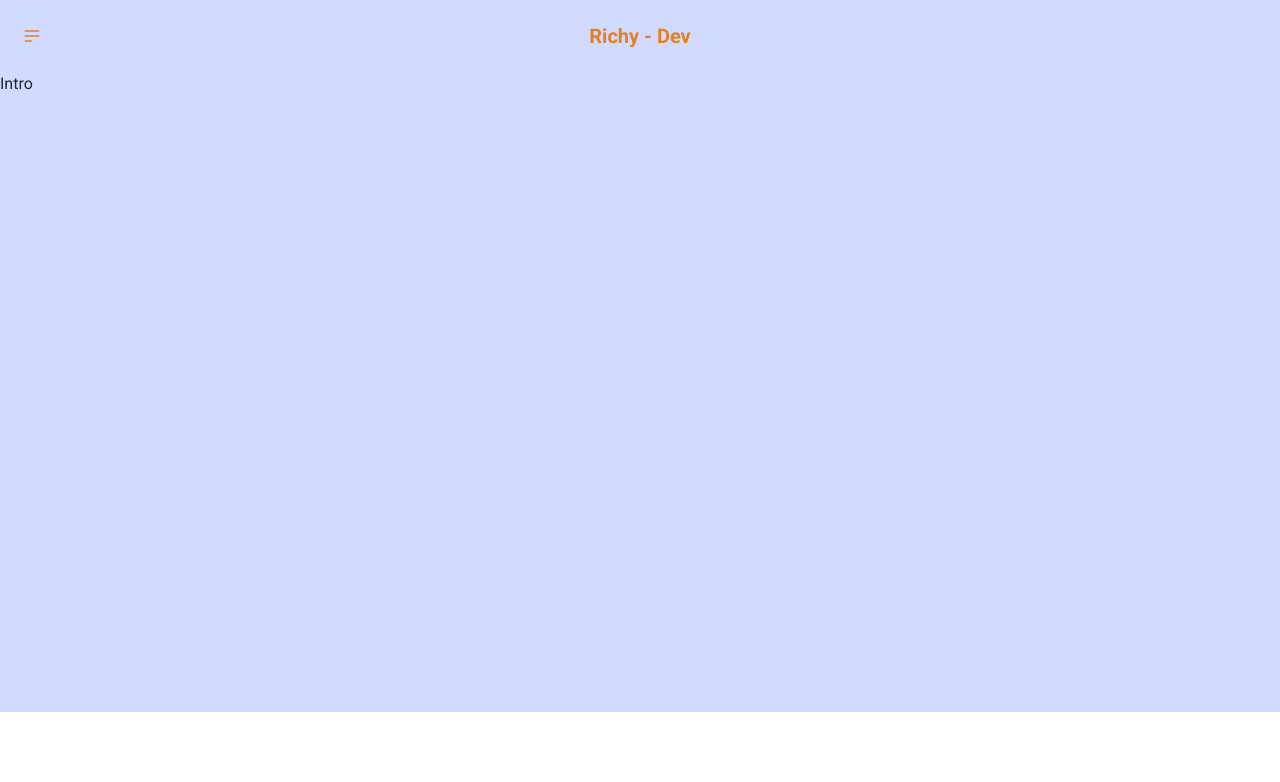
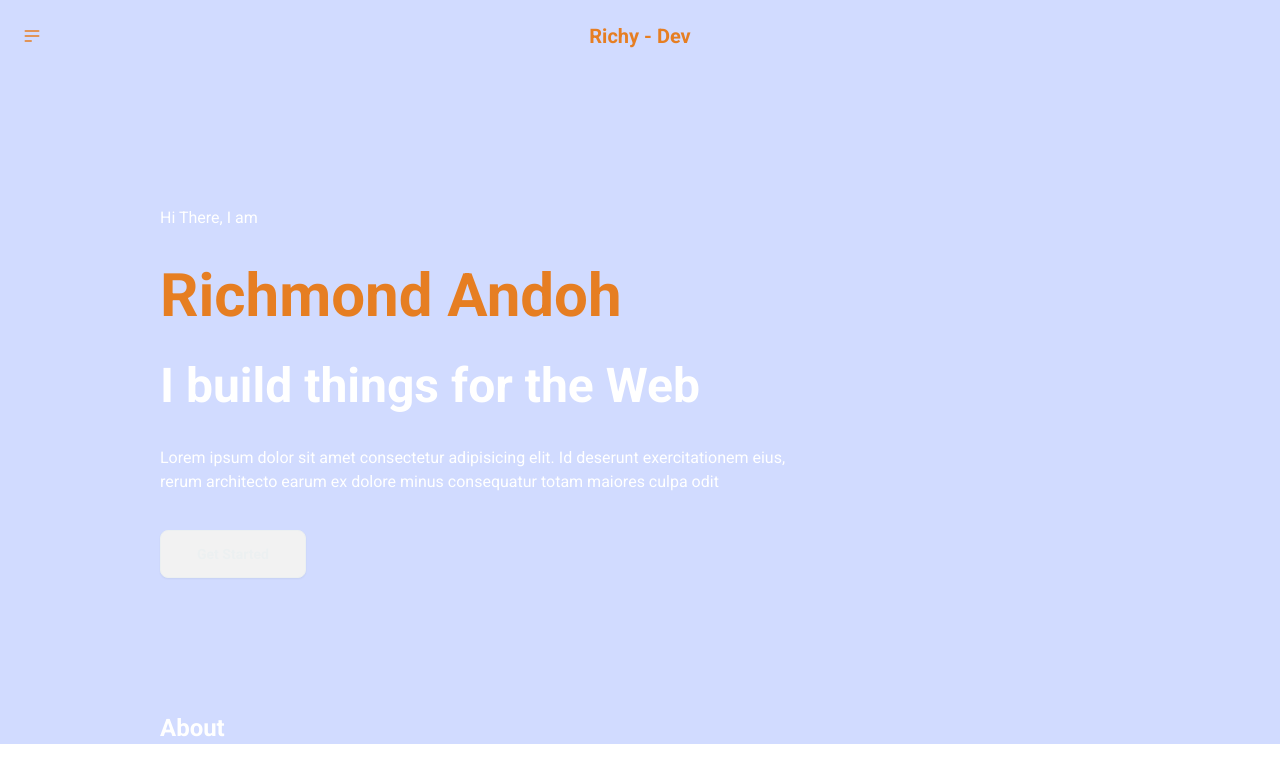
Before and after one commit to Richmond-Andoh/DevFolio, a React (Vite) app in the folder client/: page / in a window 1280 px wide. Shown: the top 782 px of the page. Built offline with nearby package versions, Linux system fonts and the light colour scheme.

Commit message:
About section added

```diff
--- a/client/src/App.jsx
+++ b/client/src/App.jsx
@@ -1,5 +1,5 @@
 import { BrowserRouter, Routes, Route } from "react-router-dom";
-import Home from "./pages/Home/Home";
+import Home from "./sections/Home/Home";
 
 const App = () => {
   return (
--- /dev/null
+++ b/client/src/components/SectionsTtitle.jsx
@@ -0,0 +1,10 @@
+
+const SectionsTtitle = ({ title }) => {
+  return (
+    <div className='flex'>
+        <h1 className='text-white text-2xl font-semibold'>{title}</h1>
+    </div>
+  )
+}
+
+export default SectionsTtitle;
--- a/client/src/pages/Home/Home.jsx
+++ /dev/null
@@ -1,13 +0,0 @@
-import Header from "../../components/Header"
-import Intro from "./Intro";
-
-const Home = () => {
-  return (
-    <div>
-        <Header />
-        <Intro />
-    </div>
-  )
-}
-
-export default Home;
--- a/client/src/pages/Home/Intro.jsx
+++ /dev/null
@@ -1,8 +0,0 @@
-
-const Intro = () => {
-  return (
-    <div className='h-[80vh] bg-primary-content'>Intro</div>
-  )
-}
-
-export default Intro
--- /dev/null
+++ b/client/src/sections/Home/Home.jsx
@@ -0,0 +1,17 @@
+import Header from "../../components/Header"
+import About from "../about/About";
+import Intro from "../intro/Intro";
+
+const Home = () => {
+  return (
+    <div>
+      <Header />
+      <div className="bg-primary-content px-40">
+        <Intro />
+        <About />
+      </div>
+    </div>
+  )
+}
+
+export default Home;
--- /dev/null
+++ b/client/src/sections/about/About.jsx
@@ -0,0 +1,11 @@
+import SectionsTtitle from "../../components/SectionsTtitle";
+
+const About = () => {
+  return (
+    <div>
+      <SectionsTtitle title={"About"} />
+    </div>
+  )
+}
+
+export default About
--- /dev/null
+++ b/client/src/sections/intro/Intro.jsx
@@ -0,0 +1,17 @@
+
+const Intro = () => {
+  return (
+    <div className='h-[80vh] bg-primary-content flex flex-col items-start justify-center gap-9 py-10'>
+        <h1 className="text-white">Hi There, I am</h1>
+        <h1 className="text-primary text-6xl font-semibold">Richmond Andoh</h1>
+        <h1 className="text-white text-5xl font-semibold">I build things for the Web</h1>
+        <p className="text-white w-2/3">Lorem ipsum dolor sit amet consectetur adipisicing elit. Id deserunt exercitationem eius, rerum architecto earum ex
+            dolore minus consequatur totam maiores culpa odit
+        </p>
+        <button className="btn text-tertiary border-tertiary px-9 py-4 text-center">Get Started</button>
+
+    </div>
+  )
+}
+
+export default Intro;
```
